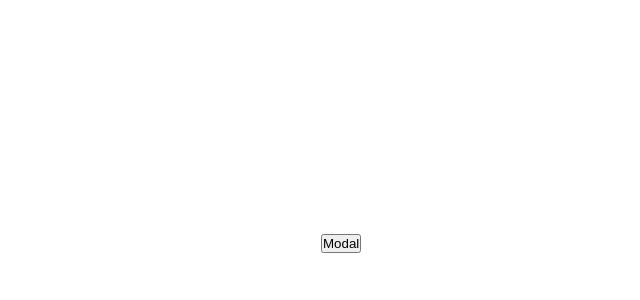
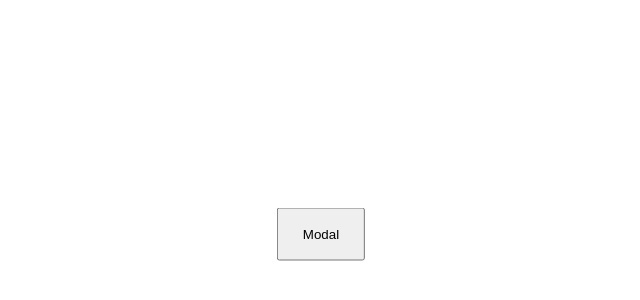
Before and after one commit to PJMantoss/react_modal, a React (Create React App) app: page / in a window 1280 px wide. Shown: the part 86-386 px from the top of the page, without its empty margins (319-959 px from the left). Built offline with nearby package versions, Linux system fonts and the light colour scheme; the HTML template or start-up script is replaced by a standard one.

Commit message:
update App styling

```diff
--- a/src/App.css
+++ b/src/App.css
@@ -6,4 +6,6 @@
   position: fixed;
   top: 40%;
   left: 50%;
+  padding: 17px 24px;
+  transform: translate(-50%,-50%);
 }
```
